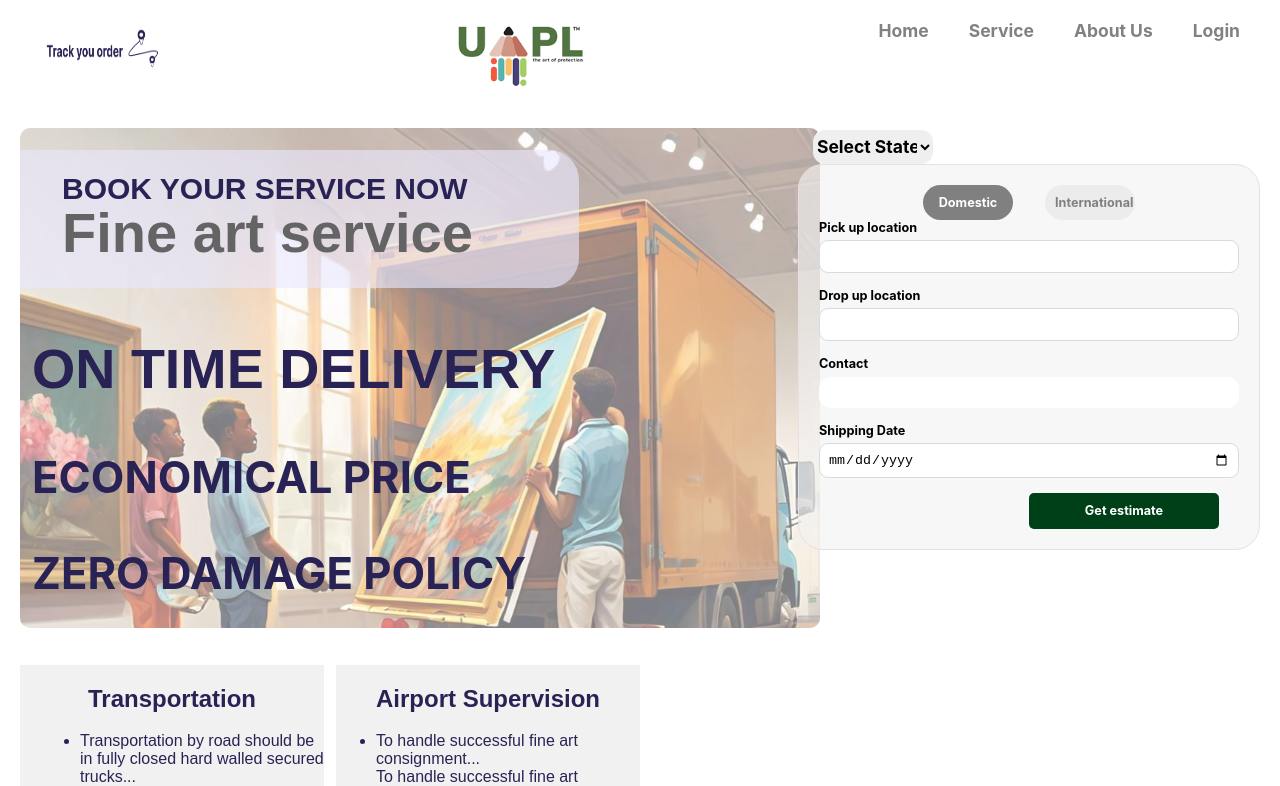
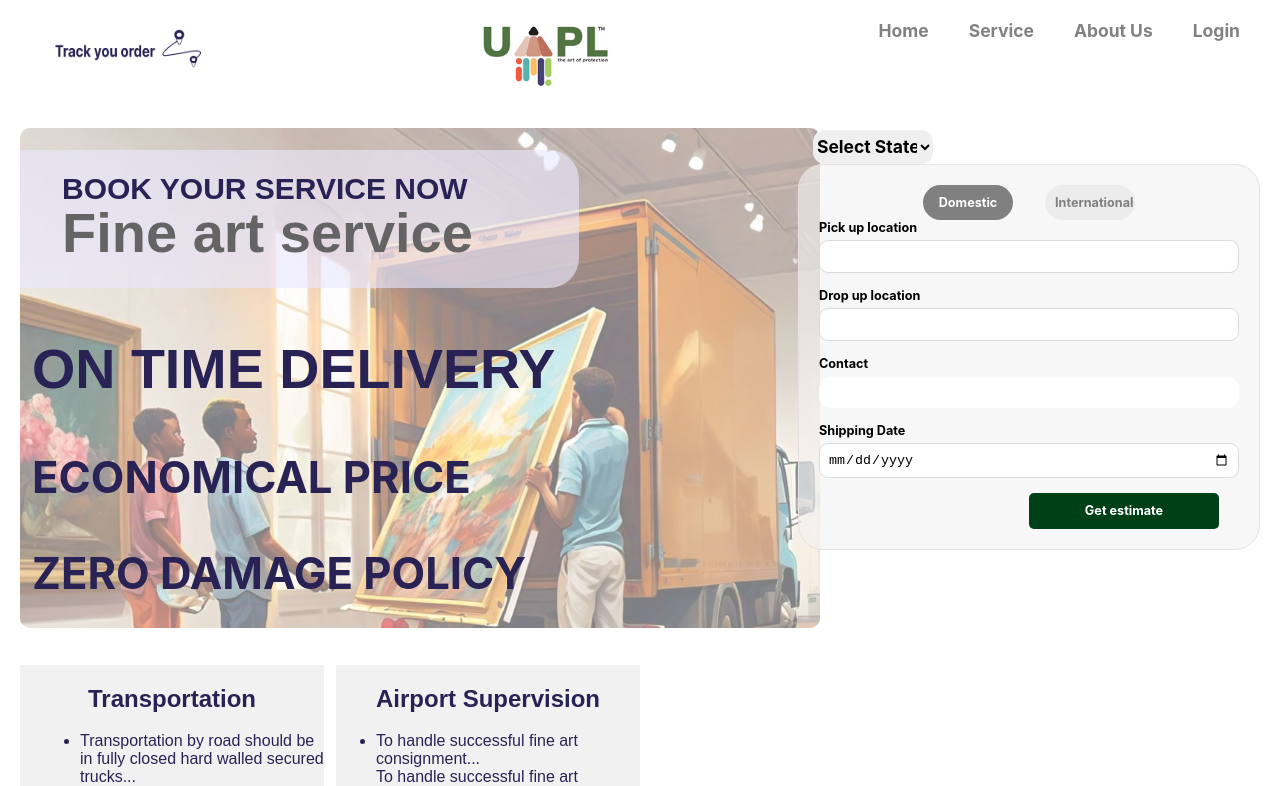
Before and after one commit to lakshmivenkateswara2356/artservices, a React (Create React App) app: page / in a window 1280 px wide. Shown: the top 786 px of the page. Built offline with nearby package versions, Linux system fonts and the light colour scheme.

Commit message:
commitends

```diff
--- a/src/components/Header/index.css
+++ b/src/components/Header/index.css
@@ -57,7 +57,7 @@ text-align: center;
 
   .trackimageadjust {
     height: 80px;
-    width: 160px;
+    width: 210px;
     margin-top: -12px;
     margin-right: 82px;
   }
```
